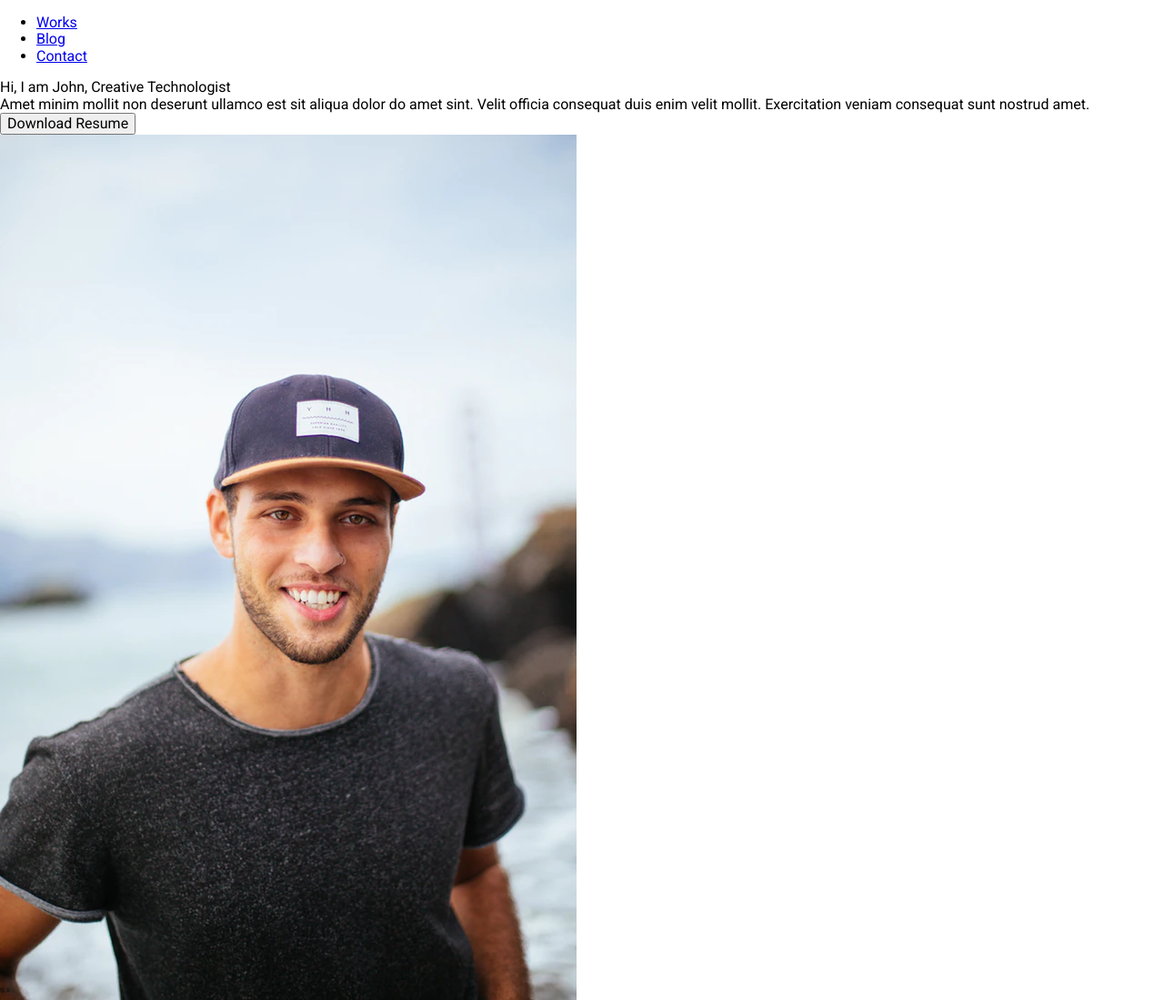
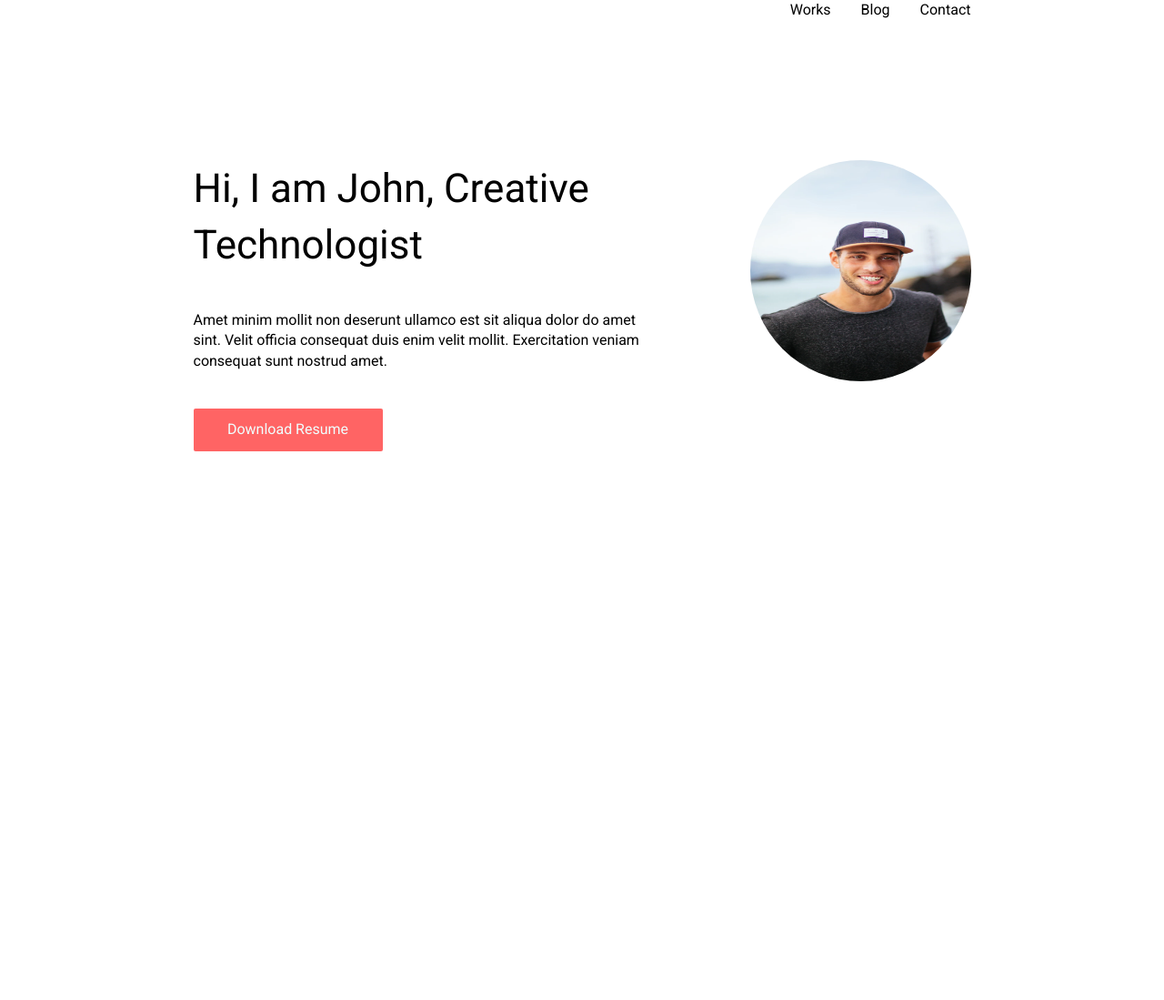
Before and after one commit to antolow/portfolio, a plain HTML site: page index.html in a window 1280 px wide. Shown: the whole page at 91% size. After the commit the page ends 800 px from the top, so only its background shows below. Drawn offline with Linux system fonts and the light colour scheme.

Commit message:
Отстилизовал первый блок

```diff
--- a/css/style.css
+++ b/css/style.css
@@ -1,2 +1,94 @@
-* {box-sizing: border-box;}
-body {font-family: 'Roboto', sans-serif;}
+* {
+    box-sizing: border-box;
+}
+
+body {
+    font-family: 'Roboto', sans-serif;
+    line-height: 1.42;
+    font-size: 16px;
+}
+
+html,
+body {
+    margin: 0;
+    padding: 0;
+    height: 100%;
+    width: 100%;
+}
+
+ul,
+il {
+    list-style: none;
+    padding: 0;
+    margin: 0;
+}
+
+a {
+    text-decoration: none;
+    color: #000;
+}
+
+h1,
+h2,
+h3 {
+    margin: 0;
+}
+.wrapper {
+    height: 100vh;
+}
+
+.container {
+    max-width: 865px;
+    margin: 0 auto;
+    padding: 0 5px;
+}
+
+.header__container {
+    max-height: 1035px;
+
+}
+
+.nav {
+    display: flex;
+    justify-content: flex-end;
+}
+
+.nav__list {
+    display: flex;
+}
+
+.nav__item {
+    margin-left: 33px;
+
+}
+
+.about__container {
+    display: flex;
+    margin-top: 153px;
+}
+
+.about__info-title{
+    font-size: 44px;;
+}
+
+.about__info-main {
+    font-size: 16px;
+    margin-top: 40px;
+    margin-bottom: 40px;
+}
+
+.about__download{
+    color: azure;
+    background-color: #FF6464;
+    width: 208px;
+    height: 47px;
+    border-radius: 2px;
+    border: 0;
+    text-align: 20px;
+}
+.about__img {
+    border-radius: 50%;
+    height: 243px;
+    width: 243px;
+    margin-left: 110px;
+}
--- a/index.html
+++ b/index.html
@@ -14,7 +14,7 @@
 </head>
 
 <body>
-    <div class="wrapper"></div>
+    <div class="wrapper">
         <header class="header">
             <div class="container header__container">
                 <nav class="nav">
@@ -31,9 +31,9 @@
                     </ul>
                 </nav>
         </header>
-    <maim class="main">
+        <main class="main">
             <section class="about">
-                <div class="container">
+                <div class="container about__container">
                     <div class="about__info">
                         <div class="about__info-title">
                             Hi, I am John,
@@ -52,7 +52,7 @@
                     </div>
                 </div>
             </section>
-    </maim>
+        </main>
     </div>
 </body>
 
```
Lines whose indentation alone changed are shown as unchanged.
